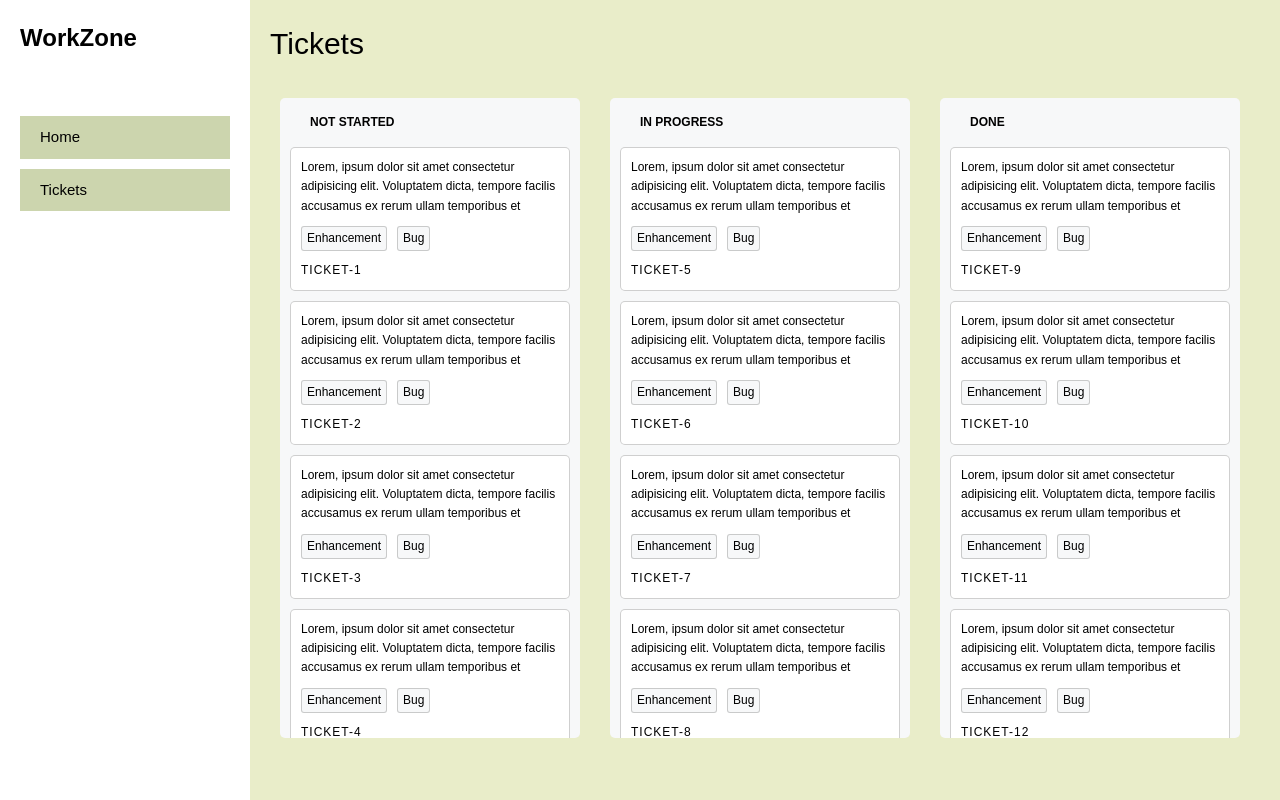
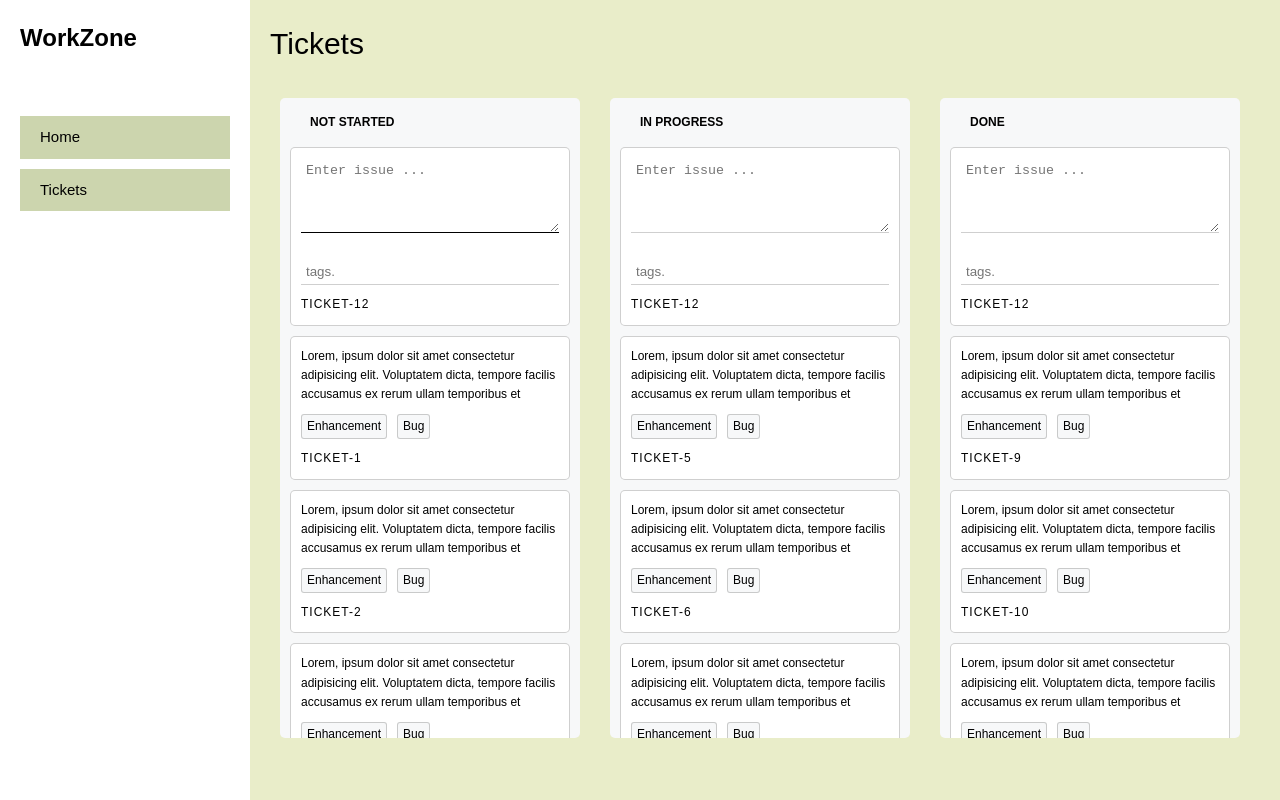
Before and after one commit to Kanna116/ticket-management-system, a Vue app: page /tickets in a window 1280 px wide. Built offline with nearby package versions, Linux system fonts and the light colour scheme; a web font is replaced by a local one.

Commit message:
new ticket form created

```diff
--- /dev/null
+++ b/src/components/NewTicketMaker.vue
@@ -0,0 +1,77 @@
+<script setup>
+import { ref, onMounted, defineProps } from 'vue'
+
+const props = defineProps({
+  ticketsSetsData: Array,
+  ticketSetId: Number
+})
+
+const newTicketData = ref({
+  id: 0,
+  content: '',
+  tags: [],
+  ticketSetToBeAdded: props.ticketSetId
+})
+
+onMounted(() => {
+  props.ticketsSetsData.forEach((item) => {
+    newTicketData.value.id += item.tickets.length
+  })
+})
+
+const addTags = (e) => {
+  if (e.target.value !== '') {
+    newTicketData.value.tags.push(e.target.value)
+    e.target.value = ''
+  }
+}
+</script>
+
+<template>
+  <form @submit.prevent class="ticket-details form-to-new-ticket">
+    <textarea
+      name="content"
+      v-model="newTicketData.content"
+      autofocus
+      placeholder="Enter issue ..."
+    ></textarea>
+    <div class="ticket-tags">
+      <span v-for="(tag, index) in newTicketData.tags" :key="index">{{ tag }}</span>
+    </div>
+    <input type="text" name="tags" placeholder="tags." @keyup.enter="addTags" />
+
+    <p class="ticket-id">ticket-{{ newTicketData.id }}</p>
+  </form>
+  <!-- {{ newTicketData }} -->
+</template>
+
+<style>
+.ticket-details.form-to-new-ticket{
+    margin-top: 0px;
+    cursor: pointer;
+}
+
+.ticket-details input,
+.ticket-details textarea {
+  height: fit-content;
+  margin-top: 10px;
+  padding: 5px;
+  width: 100%;
+  border: 0px;
+  border-bottom: 0.5px solid #00000030;
+}
+.ticket-details input:focus,
+.ticket-details textarea:focus {
+  border: 0px;
+  outline: 0px;
+  border-bottom: 0.5px solid #000000;
+}
+.ticket-details textarea {
+  overflow-x: hidden;
+  margin-top: 0px;
+  resize: vertical;
+  min-height: 75px;
+  height: fit-content;
+  max-height: 200px;
+}
+</style>
--- a/src/views/TicketsView.vue
+++ b/src/views/TicketsView.vue
@@ -1,6 +1,7 @@
 <script setup>
 import { ref } from 'vue'
 // import TicketMakerModal from '../components/TicketMakerModal.vue'
+import NewTicketMaker from '../components/NewTicketMaker.vue'
 
 const ticketsSetsData = ref([
   {
@@ -126,6 +127,7 @@ const onDrop = (event, targetSet) => {
       @drop="onDrop($event, ticketSet.name)"
     >
       <h3 class="ticket-container-title">{{ ticketSet.name }}</h3>
+      <NewTicketMaker :ticketsSetsData="ticketsSetsData" :ticketSetId="ticketSet.id" />
       <div
         v-for="ticket in ticketSet.tickets"
         :key="ticket.id"
@@ -173,12 +175,8 @@ const onDrop = (event, targetSet) => {
   background-color: #f7f8f9;
   position: sticky;
   top: 0;
-  left: 0;
-  /* left: 0px; */
-
   text-transform: uppercase;
   padding: 15px 20px;
-  /* background-color: #fff; */
 }
 .ticket-details {
   width: 100%;
@@ -194,9 +192,6 @@ const onDrop = (event, targetSet) => {
 .ticket-details:active {
   cursor: grabbing;
   opacity: 0.8;
-}
-.ticket-details:first-of-type {
-  margin-top: 0px;
 }
 .ticket-tags {
   margin-top: 10px;
```
